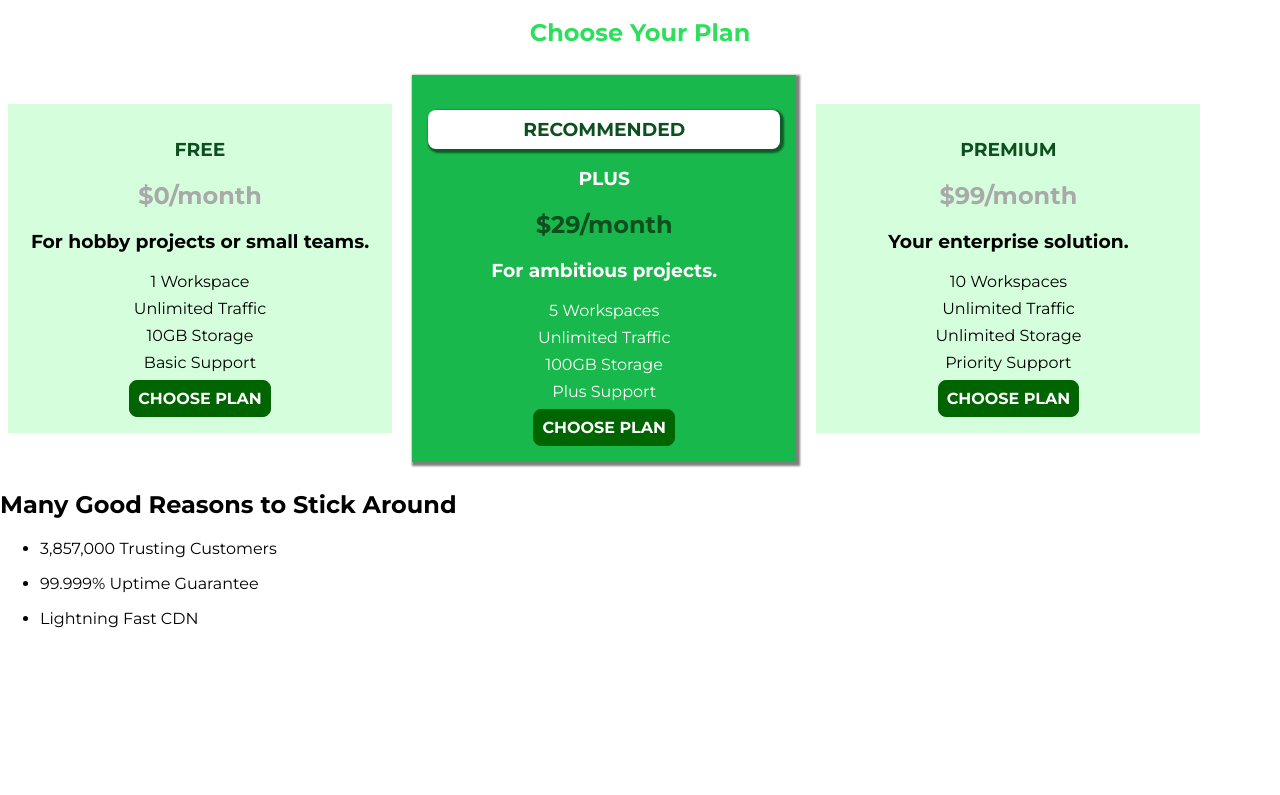
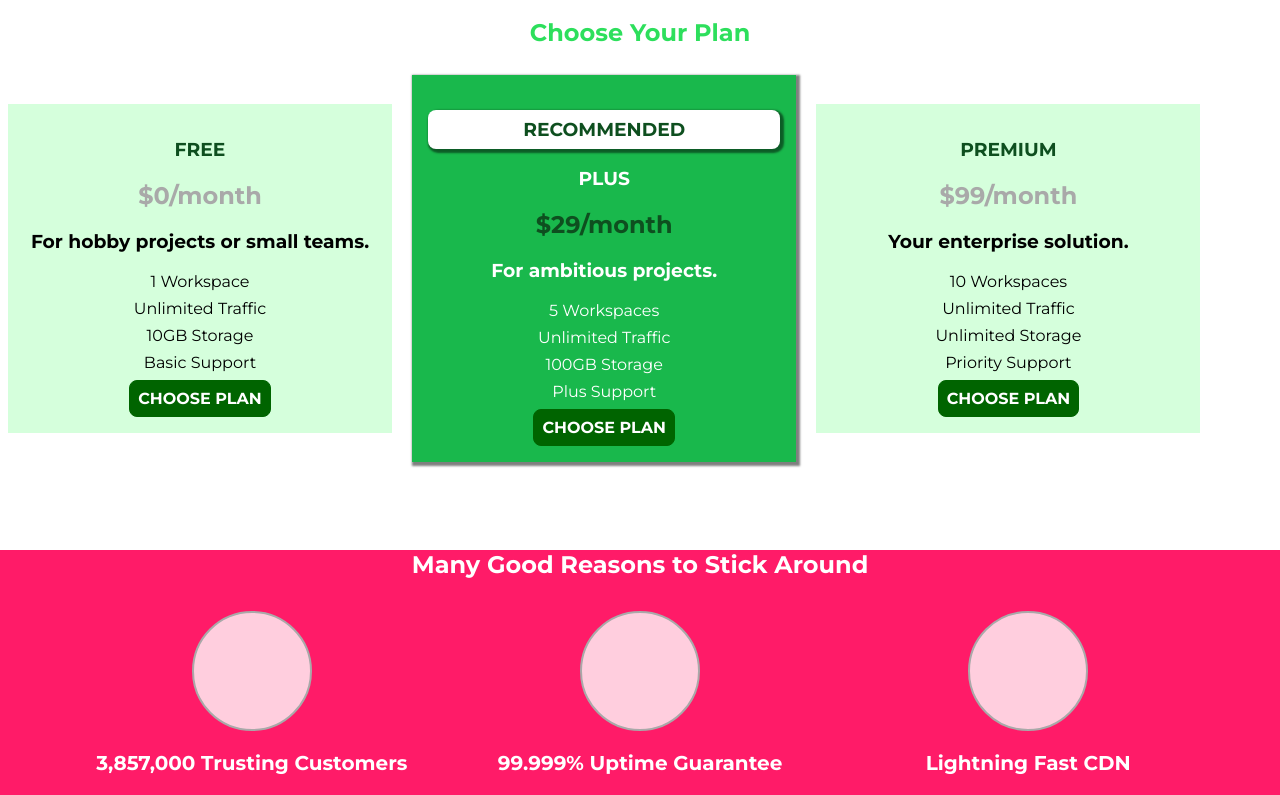
Before and after one commit to mateuszfranke/css-course, a plain HTML site: page index.html in a window 1280 px wide. Shown: the part 573-1368 px from the top of the page. Before the commit the page ends 1217 px from the top, so only its background shows below. Drawn offline with Linux system fonts and the light colour scheme.

Commit message:
key-features

```diff
--- a/index.html
+++ b/index.html
@@ -84,26 +84,26 @@
                 </article>
             </div>
         </section>
-        <section>
-            <h1>Many Good Reasons to Stick Around</h1>
-            <ul>
-                <li>
-                    <div>
+        <section id="key-features">
+            <h1 class="section-title">Many Good Reasons to Stick Around</h1>
+            <ul class="key-feature__list">
+                <li class="key-feature">
+                    <div class="key-feature__image">
 
                     </div>
-                    <p>3,857,000 Trusting Customers</p>
+                    <p class="key-feature__description">3,857,000 Trusting Customers</p>
                 </li>
-                <li>
-                    <div>
+                <li class="key-feature">
+                    <div class="key-feature__image">
 
                     </div>
-                    <p>99.999% Uptime Guarantee</p>
+                    <p class="key-feature__description">99.999% Uptime Guarantee</p>
                 </li>
-                <li>
-                    <div>
+                <li class="key-feature">
+                    <div class="key-feature__image">
 
                     </div>
-                    <p>Lightning Fast CDN</p>
+                    <p class="key-feature__description">Lightning Fast CDN</p>
                 </li>
             </ul>
         </section>
--- a/main.css
+++ b/main.css
@@ -92,6 +92,42 @@ body {
 .button:focus{
     outline: none;
 }
+#key-features{
+    background-color: #ff1b68;
+    margin-top: 80px;
+}
+
+#key-features .section-title {
+    color: white;
+    margin: 32px ;
+}
+
+.key-feature__list{
+    list-style: none;
+    margin: 0;
+    padding: 0;
+    text-align: center;
+
+}
+.key-feature{
+    display: inline-block;
+    width: 30%;
+    vertical-align: top;
+}
+.key-feature__description{
+    text-align: center;
+    font-weight: bold;
+    color: white;
+    font-size: 20px;
+}
+.key-feature__image{
+    background-color: #ffcede;
+    width: 120px;
+    height: 120px;
+    border: 2px solid darkgrey;
+    border-radius: 50%;
+    margin: 0 auto;
+}
 
 /* h1 {
     font-family: sans-serif;
```
